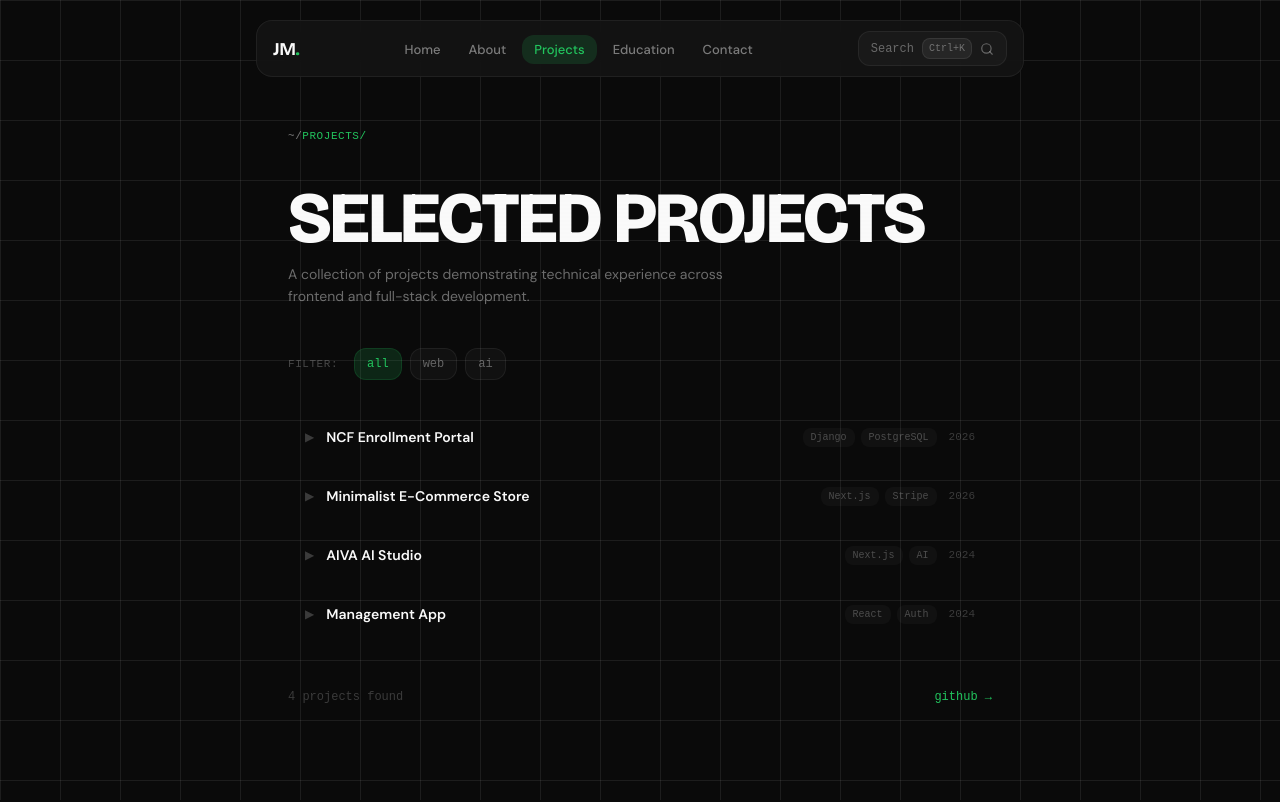
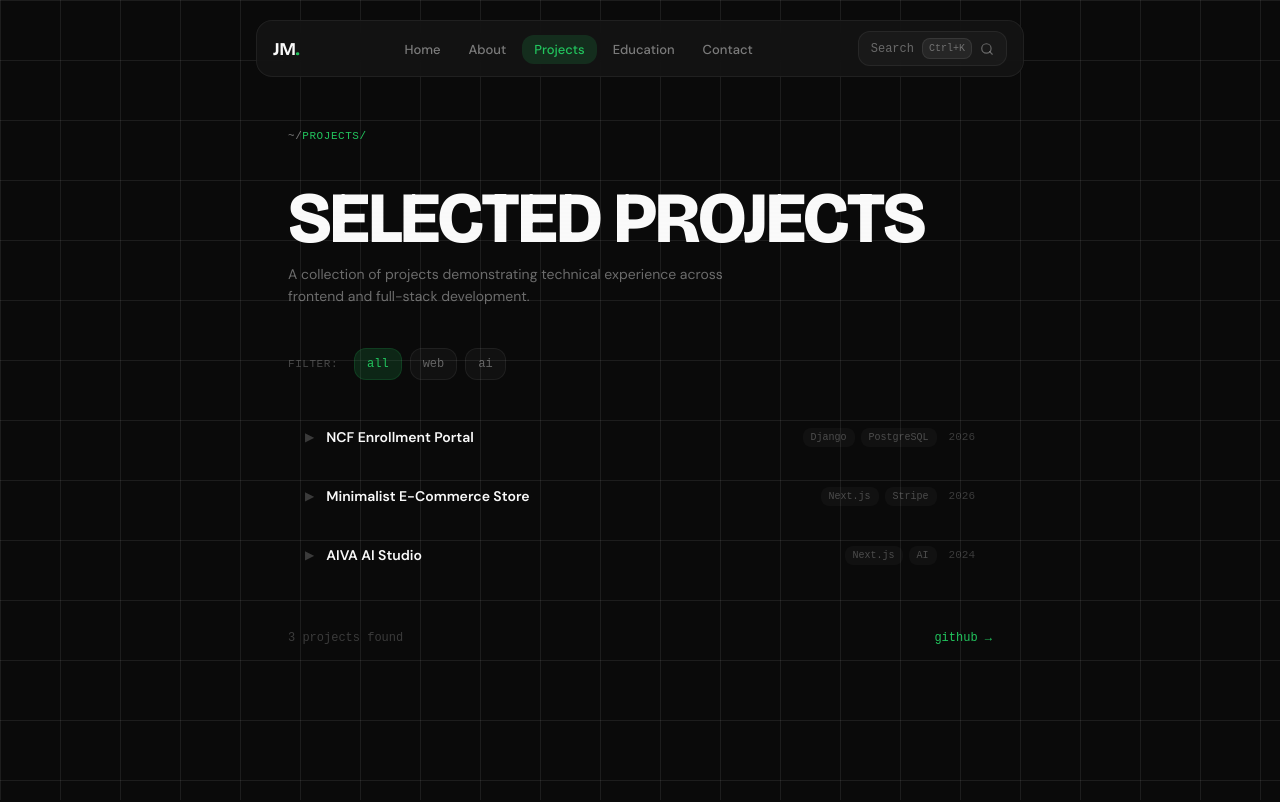
Before and after one commit to jmirabuenos-blip/my-portfolio, a Next.js app: page /projects in a window 1280 px wide. Shown: the top 802 px of the page. Built offline with nearby package versions, Linux system fonts and the light colour scheme.

Commit message:
Projects: remove Management App add preview images with terminal styling

```diff
--- a/src/app/projects/page.tsx
+++ b/src/app/projects/page.tsx
@@ -11,6 +11,9 @@ const PROJECTS = [
     url: "https://ncf-enrollment-portal.onrender.com/",
     year: "2026",
     category: "web",
+    image: "/projects/ncf-enrollment-portal.jpg",
+    imageCaption: "ncf-enrollment-portal.jpg",
+    slug: "ncf-enrollment-portal",
   },
   {
     name: "Minimalist E-Commerce Store",
@@ -19,6 +22,9 @@ const PROJECTS = [
     url: "https://ecommerce-portfolio-sooty.vercel.app/",
     year: "2026",
     category: "web",
+    image: "/projects/ecommerce-store.png",
+    imageCaption: "ecommerce-store.png",
+    slug: "ecommerce-store",
   },
   {
     name: "AIVA AI Studio",
@@ -27,14 +33,9 @@ const PROJECTS = [
     url: "https://aiva-weld.vercel.app/",
     year: "2024",
     category: "ai",
-  },
-  {
-    name: "Management App",
-    desc: "Full-stack app with user authentication, dashboard, and position management.",
-    tags: ["React", "Auth", "Full-stack"],
-    url: "https://my-app-w-position.vercel.app/",
-    year: "2024",
-    category: "web",
+    image: "/projects/aiva-ai-studio.jpg",
+    imageCaption: "aiva-ai-studio.jpg",
+    slug: "aiva-ai-studio",
   },
 ];
 
@@ -140,16 +141,14 @@ export default function ProjectsPage() {
 
       {/* Project list — file tree style */}
       <div className="flex flex-col gap-2">
-        {filtered.map((project, i) => {
+        {filtered.map((project) => {
           const isOpen = expanded === project.name;
           return (
             <div
               key={project.name}
               className="rounded-xl overflow-hidden transition-all duration-300"
               style={{
-                background: isOpen
-                  ? "var(--surface)"
-                  : "transparent",
+                background: isOpen ? "var(--surface)" : "transparent",
                 border: `1px solid ${
                   isOpen
                     ? dark
@@ -159,20 +158,23 @@ export default function ProjectsPage() {
                 }`,
               }}
             >
+              {/* ── Row header ── */}
               <button
                 onClick={() => setExpanded(isOpen ? null : project.name)}
                 className="w-full flex items-center gap-3 px-4 py-3.5 text-left transition-all duration-200 group"
-                style={{
-                  background: isOpen ? "transparent" : "transparent",
-                }}
               >
                 {/* Expand arrow */}
                 <span
                   className="text-[12px] transition-transform duration-200"
                   style={{
                     fontFamily: "var(--font-mono)",
-                    color: isOpen ? "var(--accent)" : dark ? "rgba(255,255,255,0.2)" : "rgba(0,0,0,0.2)",
+                    color: isOpen
+                      ? "var(--accent)"
+                      : dark
+                      ? "rgba(255,255,255,0.2)"
+                      : "rgba(0,0,0,0.2)",
                     transform: isOpen ? "rotate(90deg)" : "rotate(0deg)",
+                    display: "inline-block",
                   }}
                 >
                   {"▶"}
@@ -181,9 +183,7 @@ export default function ProjectsPage() {
                 {/* Project name */}
                 <span
                   className="text-[14px] font-semibold flex-1"
-                  style={{
-                    color: dark ? "#fafafa" : "#0a0a0a",
-                  }}
+                  style={{ color: dark ? "#fafafa" : "#0a0a0a" }}
                 >
                   {project.name}
                 </span>
@@ -196,8 +196,12 @@ export default function ProjectsPage() {
                       className="px-2 py-0.5 rounded text-[10px]"
                       style={{
                         fontFamily: "var(--font-mono)",
-                        color: dark ? "rgba(255,255,255,0.25)" : "rgba(0,0,0,0.25)",
-                        background: dark ? "rgba(255,255,255,0.03)" : "rgba(0,0,0,0.03)",
+                        color: dark
+                          ? "rgba(255,255,255,0.25)"
+                          : "rgba(0,0,0,0.25)",
+                        background: dark
+                          ? "rgba(255,255,255,0.03)"
+                          : "rgba(0,0,0,0.03)",
                       }}
                     >
                       {t}
@@ -217,22 +221,96 @@ export default function ProjectsPage() {
                 </span>
               </button>
 
-              {/* Expanded content */}
+              {/* ── Expanded content ── */}
               <div
                 className="overflow-hidden transition-all duration-300"
                 style={{
-                  maxHeight: isOpen ? "200px" : "0",
+                  maxHeight: isOpen ? "600px" : "0",
                   opacity: isOpen ? 1 : 0,
                 }}
               >
-                <div className="px-4 pb-4 pl-10">
+                <div className="px-4 pb-5 pl-10 flex flex-col gap-4">
+
+                  {/* Preview image — terminal-styled */}
+                  <div>
+                    {/* monospace file path label above */}
+                    <p
+                      className="text-[10px] mb-1.5 uppercase tracking-wider"
+                      style={{
+                        fontFamily: "var(--font-mono)",
+                        color: dark
+                          ? "rgba(255,255,255,0.2)"
+                          : "rgba(0,0,0,0.2)",
+                      }}
+                    >
+                      <span style={{ color: "var(--accent)" }}>{">"}</span>{" "}
+                      {project.imageCaption}
+                    </p>
+
+                    {/* Image — sharp corners, scan-line tint to match aesthetic */}
+                    <div
+                      className="relative w-full overflow-hidden"
+                      style={{
+                        borderRadius: "6px",
+                        border: `1px solid ${
+                          dark
+                            ? "rgba(255,255,255,0.07)"
+                            : "rgba(0,0,0,0.07)"
+                        }`,
+                        maxHeight: "220px",
+                      }}
+                    >
+                      {/* eslint-disable-next-line @next/next/no-img-element */}
+                      <img
+                        src={project.image}
+                        alt={`${project.name} preview`}
+                        className="w-full object-cover object-top"
+                        style={{
+                          maxHeight: "220px",
+                          filter: dark
+                            ? "saturate(0.8) brightness(0.85) contrast(1.05)"
+                            : "saturate(0.9) contrast(1.02)",
+                          display: "block",
+                        }}
+                      />
+                      {/* Subtle scan-line overlay */}
+                      <div
+                        className="absolute inset-0 pointer-events-none"
+                        style={{
+                          background:
+                            "repeating-linear-gradient(0deg, transparent, transparent 2px, rgba(0,0,0,0.04) 2px, rgba(0,0,0,0.04) 4px)",
+                        }}
+                      />
+                      {/* Corner accent */}
+                      <div
+                        className="absolute top-0 right-0 px-2 py-0.5"
+                        style={{
+                          fontFamily: "var(--font-mono)",
+                          fontSize: 9,
+                          color: "var(--accent)",
+                          background: "var(--accent-dim)",
+                          letterSpacing: "0.08em",
+                        }}
+                      >
+                        PREVIEW
+                      </div>
+                    </div>
+                  </div>
+
+                  {/* Description */}
                   <p
-                    className="text-[13px] leading-relaxed mb-3"
-                    style={{ color: dark ? "rgba(255,255,255,0.45)" : "rgba(0,0,0,0.45)" }}
+                    className="text-[13px] leading-relaxed"
+                    style={{
+                      color: dark
+                        ? "rgba(255,255,255,0.45)"
+                        : "rgba(0,0,0,0.45)",
+                    }}
                   >
                     {project.desc}
                   </p>
-                  <div className="flex items-center justify-between">
+
+                  {/* Tags + link row */}
+                  <div className="flex items-center justify-between flex-wrap gap-2">
                     <div className="flex gap-1.5 flex-wrap">
                       {project.tags.map((t) => (
                         <span
@@ -252,16 +330,27 @@ export default function ProjectsPage() {
                       href={project.url}
                       target="_blank"
                       rel="noopener noreferrer"
-                      className="flex items-center gap-1.5 text-[12px] font-medium transition-all duration-200 hover:opacity-100 ml-3 flex-shrink-0"
+                      className="flex items-center gap-1.5 text-[12px] font-medium transition-all duration-200 hover:opacity-100 flex-shrink-0"
                       style={{
                         fontFamily: "var(--font-mono)",
-                        color: dark ? "rgba(255,255,255,0.4)" : "rgba(0,0,0,0.4)",
+                        color: dark
+                          ? "rgba(255,255,255,0.4)"
+                          : "rgba(0,0,0,0.4)",
                         opacity: 0.7,
                       }}
                       onClick={(e) => e.stopPropagation()}
                     >
                       run
-                      <svg width="12" height="12" viewBox="0 0 24 24" fill="none" stroke="currentColor" strokeWidth="2" strokeLinecap="round" strokeLinejoin="round">
+                      <svg
+                        width="12"
+                        height="12"
+                        viewBox="0 0 24 24"
+                        fill="none"
+                        stroke="currentColor"
+                        strokeWidth="2"
+                        strokeLinecap="round"
+                        strokeLinejoin="round"
+                      >
                         <path d="M18 13v6a2 2 0 0 1-2 2H5a2 2 0 0 1-2-2V8a2 2 0 0 1 2-2h6" />
                         <polyline points="15 3 21 3 21 9" />
                         <line x1="10" y1="14" x2="21" y2="3" />
```
